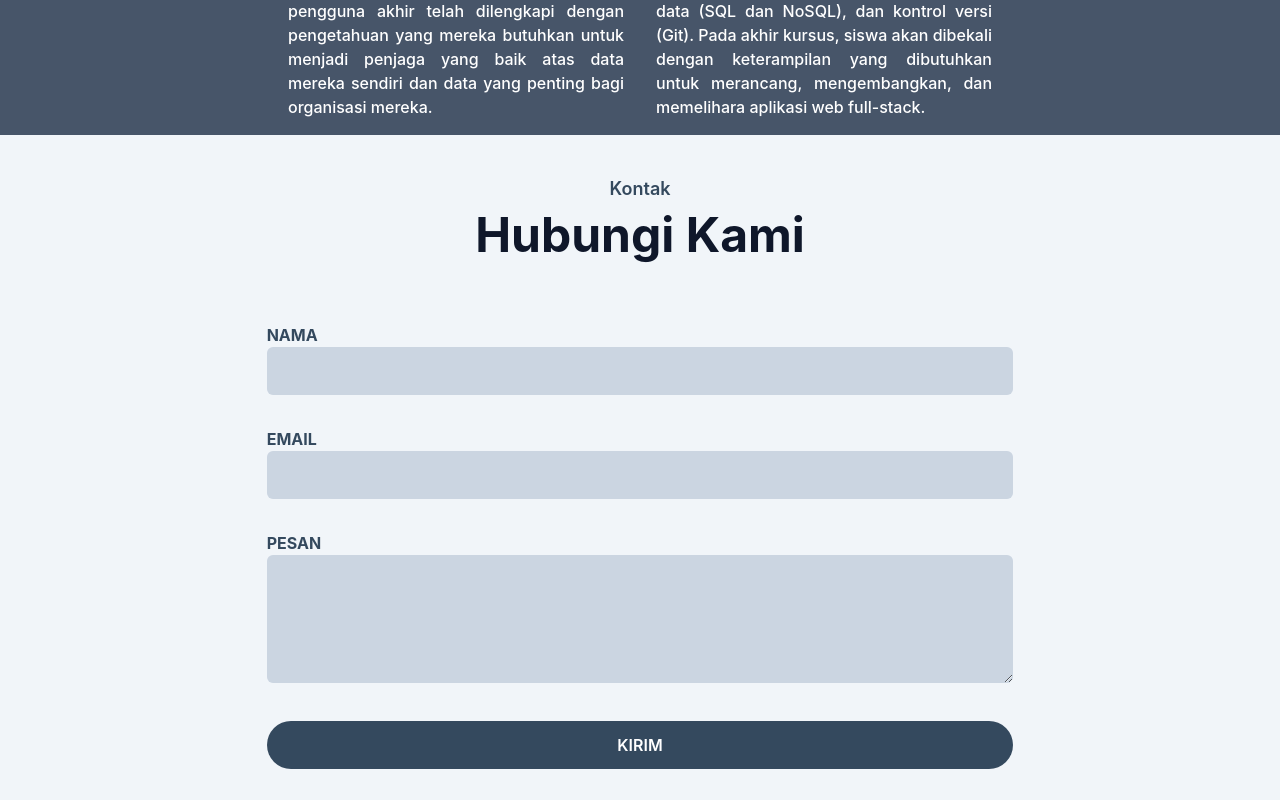
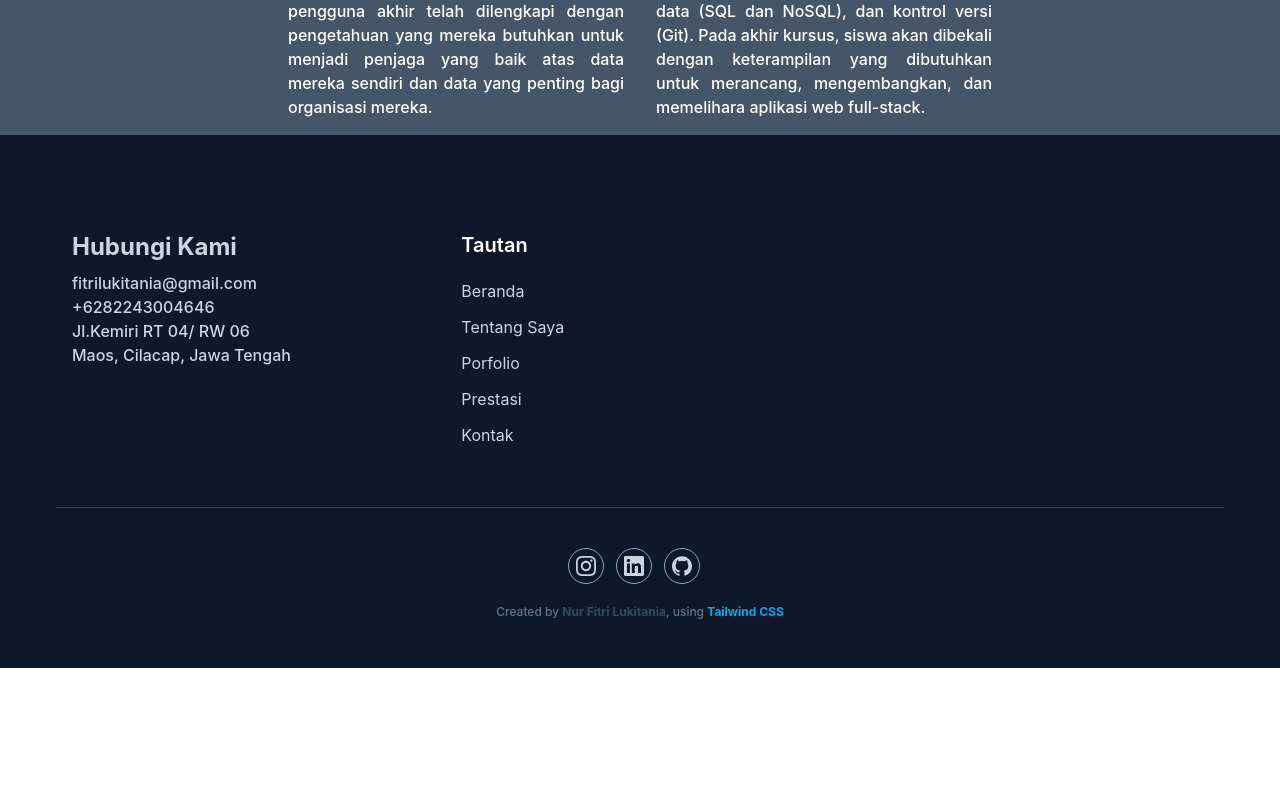
Before and after one commit to lukitania/Portofolio-Nur-Fitri-Lukitania, a website: page index.html in a window 1280 px wide. Shown: the part 4820-5620 px from the top of the page. After the commit the page ends 5488 px from the top, so only its background shows below. Drawn offline with Linux system fonts and the light colour scheme.

Commit message:
Update index.html

```diff
--- a/index.html
+++ b/index.html
@@ -271,51 +271,6 @@
 
 
 
-    <!-- Kontak Start -->
-    <section id="contact" class="pt-10 pb-32 bg-slate-100">
-        <div class="container">
-            <div class="w-full px-4">
-                <div class="max-w-xl mx-auto text-center mb-16">
-                    <h4 class="font-semibold text-lg text-primary
-                    mb-2">Kontak</h4>
-                    <h2 class="font-bold text-dark text-3xl mb-4 sm:text-4xl
-                    lg:text-5xl">Hubungi Kami</h2>
-                </div>
-            </div>
-
-            <form>
-                <div class="w-full lg:w-2/3 lg:mx-auto">
-                    <div class="w-full px-4 mb-8">
-                        <label for="name" class="text-base font-bold
-                        text-primary uppercase">Nama</label>
-                        <input type="text" id="name" class="w-full bg-slate-300
-                    text-dark p-3 rounded-md focus:outline-none focus:ring-primary
-                    focus:ring-1 focus:border-primary">
-                    </div>
-                    <div class="w-full px-4 mb-8">
-                        <label for="email" class="text-base font-bold
-                    text-primary uppercase">Email</label>
-                        <input type="email" id="email" class="w-full bg-slate-300
-                    text-dark p-3 rounded-md focus:outline-none focus:ring-primary
-                    focus:ring-1 focus:border-primary">
-                    </div>
-                    <div class="w-full px-4 mb-8">
-                        <label for="message" class="text-base font-bold
-                    text-primary uppercase">Pesan</label>
-                        <textarea type="text" id="message" class="w-full bg-slate-300
-                    text-dark p-3 rounded-md focus:outline-none focus:ring-primary
-                    focus:ring-1 focus:border-primary h-32"></textarea>
-                    </div>
-                    <div class="w-full px-4">
-                        <button class="text-base font-semibold text-white
-                    bg-primary py-3 px-8 rounded-full w-full hover:opacity-80
-                    hover:shadow-lg transition duration-500">KIRIM</button>
-                    </div>
-                </div>
-            </form>
-        </div>
-    </section>
-    <!-- Kontak End -->
 
     <!-- Footer Start -->
     <footer class="bg-dark pt-24 pb-12">
```
